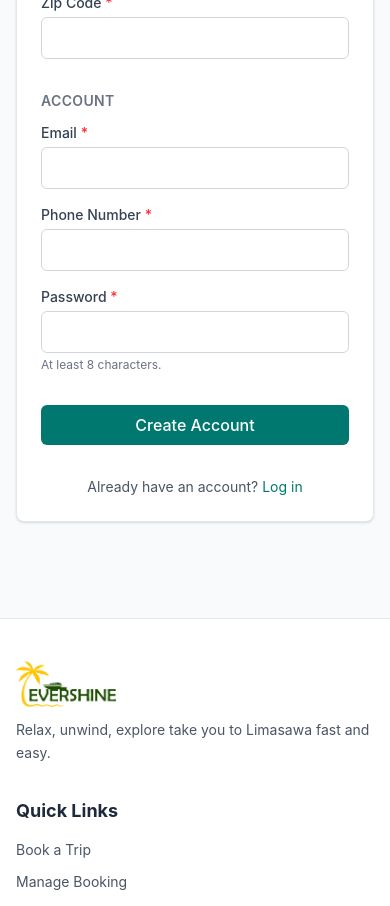
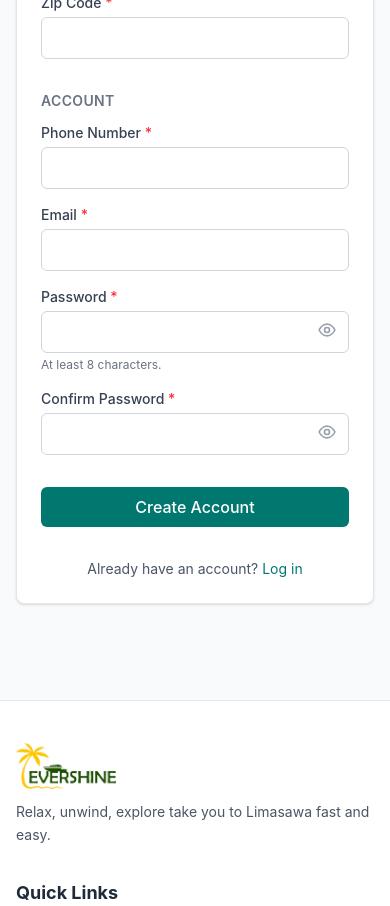
Before and after one commit to andresalubre-oss/evershine-v2, a React (Vite) app in the folder frontend/: page /register in a window 390 px wide. Shown: the part 980-1886 px from the top of the page. Built offline with nearby package versions, Linux system fonts and the light colour scheme; no server answers.

Commit message:
Add missing resend dependency, phone/email reorder, password confirm field

```diff
--- a/frontend/src/pages/Register.jsx
+++ b/frontend/src/pages/Register.jsx
@@ -4,6 +4,24 @@ import { useState, useEffect, useRef } from 'react'
 import { useNavigate, Link } from 'react-router-dom'
 import { api } from '../api.js'
 import { useAuth } from '../context/AuthContext.jsx'
+
+function IconEye(props) {
+  return (
+    <svg {...props} viewBox="0 0 24 24" fill="none" stroke="currentColor" strokeWidth="2">
+      <path strokeLinecap="round" strokeLinejoin="round" d="M2.5 12S6 5 12 5s9.5 7 9.5 7-3.5 7-9.5 7-9.5-7-9.5-7z" />
+      <circle cx="12" cy="12" r="3" strokeLinecap="round" strokeLinejoin="round" />
+    </svg>
+  )
+}
+function IconEyeOff(props) {
+  return (
+    <svg {...props} viewBox="0 0 24 24" fill="none" stroke="currentColor" strokeWidth="2">
+      <path strokeLinecap="round" strokeLinejoin="round" d="M3 3l18 18" />
+      <path strokeLinecap="round" strokeLinejoin="round" d="M10.6 5.1A9.9 9.9 0 0112 5c6 0 9.5 7 9.5 7a15.8 15.8 0 01-3.1 4.1M6.6 6.6C4 8.3 2.5 12 2.5 12s3.5 7 9.5 7a9.4 9.4 0 004.4-1.1" />
+      <path strokeLinecap="round" strokeLinejoin="round" d="M9.9 9.9a3 3 0 004.2 4.2" />
+    </svg>
+  )
+}
 
 function Field({ label, required, children }) {
   return (
@@ -127,6 +145,9 @@ export default function Register() {
 
   const [email, setEmail] = useState('')
   const [password, setPassword] = useState('')
+  const [confirmPassword, setConfirmPassword] = useState('')
+  const [showPassword, setShowPassword] = useState(false)
+  const [showConfirmPassword, setShowConfirmPassword] = useState(false)
   const [contactNumber, setContactNumber] = useState('')
 
   const [error, setError] = useState('')
@@ -268,6 +289,10 @@ export default function Register() {
       setError('Password must be at least 8 characters.')
       return
     }
+    if (password !== confirmPassword) {
+      setError('Passwords do not match.')
+      return
+    }
     setSubmitting(true)
     try {
       const data = await api.register({
@@ -392,22 +417,52 @@ export default function Register() {
         <section>
           <h2 className="text-sm font-semibold uppercase tracking-wide text-gray-500">Account</h2>
           <div className="mt-3 space-y-4">
+            <Field label="Phone Number" required>
+              <input type="text" required value={contactNumber} onChange={(e) => setContactNumber(e.target.value)} className={inputClass} />
+            </Field>
             <Field label="Email" required>
               <input type="email" required value={email} onChange={(e) => setEmail(e.target.value)} className={inputClass} />
             </Field>
-            <Field label="Phone Number" required>
-              <input type="text" required value={contactNumber} onChange={(e) => setContactNumber(e.target.value)} className={inputClass} />
-            </Field>
             <Field label="Password" required>
+              <div className="relative">
                 <input
-                type="password"
+                  type={showPassword ? 'text' : 'password'}
                   required
                   minLength={8}
                   value={password}
                   onChange={(e) => setPassword(e.target.value)}
-                className={inputClass}
+                  className={`${inputClass} pr-10`}
                 />
+                <button
+                  type="button"
+                  onClick={() => setShowPassword((v) => !v)}
+                  className="absolute inset-y-0 right-0 flex items-center px-3 text-gray-400 hover:text-gray-600"
+                  aria-label={showPassword ? 'Hide password' : 'Show password'}
+                >
+                  {showPassword ? <IconEyeOff className="h-5 w-5" /> : <IconEye className="h-5 w-5" />}
+                </button>
+              </div>
               <p className="mt-1 text-xs text-gray-500">At least 8 characters.</p>
+            </Field>
+            <Field label="Confirm Password" required>
+              <div className="relative">
+                <input
+                  type={showConfirmPassword ? 'text' : 'password'}
+                  required
+                  minLength={8}
+                  value={confirmPassword}
+                  onChange={(e) => setConfirmPassword(e.target.value)}
+                  className={`${inputClass} pr-10`}
+                />
+                <button
+                  type="button"
+                  onClick={() => setShowConfirmPassword((v) => !v)}
+                  className="absolute inset-y-0 right-0 flex items-center px-3 text-gray-400 hover:text-gray-600"
+                  aria-label={showConfirmPassword ? 'Hide password' : 'Show password'}
+                >
+                  {showConfirmPassword ? <IconEyeOff className="h-5 w-5" /> : <IconEye className="h-5 w-5" />}
+                </button>
+              </div>
             </Field>
           </div>
         </section>
```
Also changed, not shown: 2 other files (tests, documents, lock files or other folders). Lines whose indentation alone changed are shown as unchanged.
